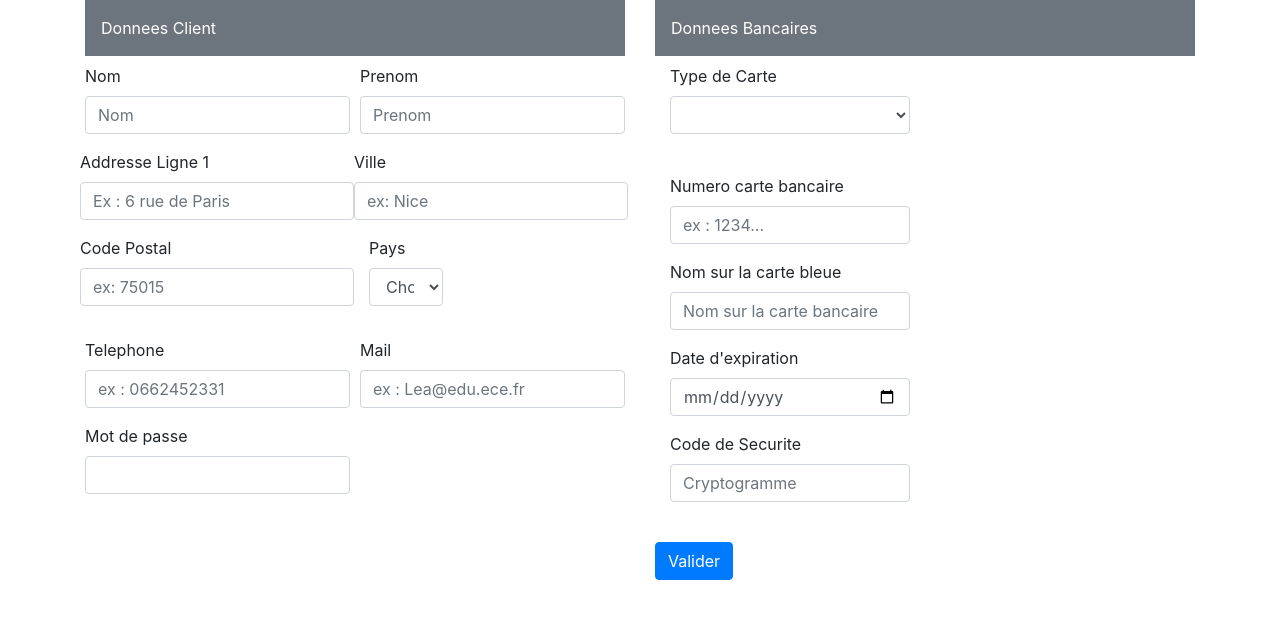
After one commit to guillaumeMECE/AmazonECE, a PHP site: page /views/newclient.php in a window 1280 px wide. The commit adds this page. Shown: the top 619 px of the page. Run offline with PHP 8.4, Linux system fonts and the light colour scheme.

Commit message:
gestion des mails

```diff
--- a/config/db.php
+++ b/config/db.php
@@ -13,3 +13,5 @@ define("DB_HOST", "localhost");
 define("DB_NAME", "piscine");
 define("DB_USER", "root");
 define("DB_PASS", "");
+
+?>
--- a/views/newadmin.php
+++ b/views/newadmin.php
@@ -6,7 +6,7 @@
   </head>
 
   <body>
-<div class="p-3 mb-2 bg-secondary text-white">Nouvel Administrateurr</div>
+<div class="p-3 mb-2 bg-secondary text-white">Nouvel Administrateur</div>
 <form name ="formulaire_admin" method = "post" action = "saisie_newadmin.php">
   <div class="container">
     <div class="row">
--- /dev/null
+++ b/views/newclient.php
@@ -0,0 +1,118 @@
+<!DOCTYPE html>
+<html lang="en">
+  <head>
+  <link rel="stylesheet" href="https://stackpath.bootstrapcdn.com/bootstrap/4.3.1/css/bootstrap.min.css" integrity="sha384-ggOyR0iXCbMQv3Xipma34MD+dH/1fQ784/j6cY/iJTQUOhcWr7x9JvoRxT2MZw1T" crossorigin="anonymous">
+
+  </head>
+
+  <body>
+
+<form name ="formulaire_acheteur" method = "post" action = "saisie_newclient.php">
+<div class="container">
+  <div class="row">
+      <div class="col">
+
+  <div class="p-3 mb-2 bg-secondary text-white">Donnees Client</div>
+
+  <div class="form-row">
+    <div class="form-group col-md-6">
+      <label for="name">Nom</label>
+      <input type="Nom" class="form-control" name ="name" id="iname" placeholder="Nom">
+    </div>
+
+      <div class="form-group col-md-6">
+        <label for="firstname">Prenom</label>
+        <input type="text" class="form-control" name = "firstname" id ="name" placeholder="Prenom">
+      </div>
+
+
+  <div class="form-group">
+    <label for="input_Address1">Addresse Ligne 1</label>
+    <input type="text" class="form-control" name ="input_Address1" placeholder="Ex : 6 rue de Paris">
+  </div>
+
+    <div class="form-group">
+      <label for="input_City">Ville</label>
+      <input type="text" class="form-control" name ="input_City" placeholder = "ex: Nice">
+    </div>
+    <div class="form-group">
+      <label for="input_codepostal">Code Postal</label>
+      <input type="text" class="form-control" name ="input_codepostal" placeholder = "ex: 75015">
+    </div>
+
+<div class="form-group">
+  <div class="form-group col-md-8">
+      <label for="input_State">Pays</label>
+      <select name ="input_State" class="form-control">
+        <option selected>Choisir...</option>
+        <option>France</option>
+        <option>Belgique</option>
+        <option>Suisse</option>
+        <option>Allemagne</option>
+        <option>Espagne</option>
+        <option>Portugal</option>
+        <option>Angleterre</option>
+        <option>Irlande</option>
+      </select>
+        </div>
+        </div>
+
+      <div class="form-group col-md-6">
+        <label for="input_tel">Telephone</label>
+        <input type="text" class="form-control" name="input_tel" placeholder="ex : 0662452331">
+      </div>
+
+
+      <div class="form-group col-md-6">
+        <label for="mail">Mail</label>
+        <input type="Mail" class="form-control" name="mail" placeholder="ex : Lea@edu.ece.fr">
+      </div>
+
+      <div class="form-group col-md-6">
+        <label for="password">Mot de passe</label>
+        <input type="password" class="form-control" name = "password" id="password" >
+      </div>
+</div>
+</div>
+    <div class="col">
+
+    <div class="p-3 mb-2 bg-secondary text-white">Donnees Bancaires</div>
+
+  <div class = "form-group col-md-6">
+    <label for ="type_carte">  Type de Carte </label>
+    <select type="text" name= type_carte class = "form-control">
+<option value="" ></option>
+<option value="MasterCard" >MasterCard</option>
+<option value="Visa">Visa</option>
+<option value="AmericanExpress">AmericanExpress</option>
+<option value="Paypal">Paypal</option>
+</select><br>
+  </div>
+
+  <div class = "form-group col-md-6">
+  <label for ="numero_carte">Numero carte bancaire</label>
+   <input  type="text" class = "form-control" name="numero_carte" placeholder="ex : 1234..."/>
+   </div>
+
+  <div class="form-group col-md-6">
+      <label for="input_nomcb">Nom sur la carte bleue</label>
+      <input  class="form-control" name="input_nomcb" placeholder="Nom sur la carte bancaire">
+    </div>
+
+    <div class="form-group col-md-6">
+        <label for="input_dateexpiration">Date d'expiration</label>
+        <input type="date" class="form-control" name="input_dateexpiration" placeholder="19/03/2021">
+      </div>
+
+    <div class = "form-group col-md-6">
+  <label for = "iput_codesecurite">Code de Securite</label>
+  <input class = "form-control" type = "password" name ="input_codesecurite"  maxlength = "3" placeholder="Cryptogramme" />
+  <br>
+  </div>
+
+  <button type="submit" class="btn btn-primary">Valider</button>
+  </div>
+</form>
+
+  </body>
+  </html>
--- a/views/newseller.php
+++ b/views/newseller.php
@@ -33,15 +33,15 @@
   <div class="col">
     <br> <br>
   <div class="custom-file">
-  <input type="file" class="custom-file-input" name = "photo" id="customFile">
-  <label class="custom-file-label" for="photo">Photo de profil</label>
+  <label class="custom-file-label" for="photo">Photo de Profil</label><br />
+    <input type="file" class="custom-file-input" name="photo" id="photo" /><br />
 </div>
 </div>
   <div class="col">
     <br><br>
     <div class="custom-file">
+    <label class="custom-file-label" for="image">Image de fond</label>
     <input type="file" class="custom-file-input" name = "image" id="customFile">
-    <label class="custom-file-label" for="image">Image de fond</label>
   </div>
   </div>
 </div>
```
Also changed, not shown: views/saisie_newadmin.php (+22 -3 lines), views/saisie_newclient.php (+19 -0 lines), views/saisie_newseller.php (+30 -7 lines).
